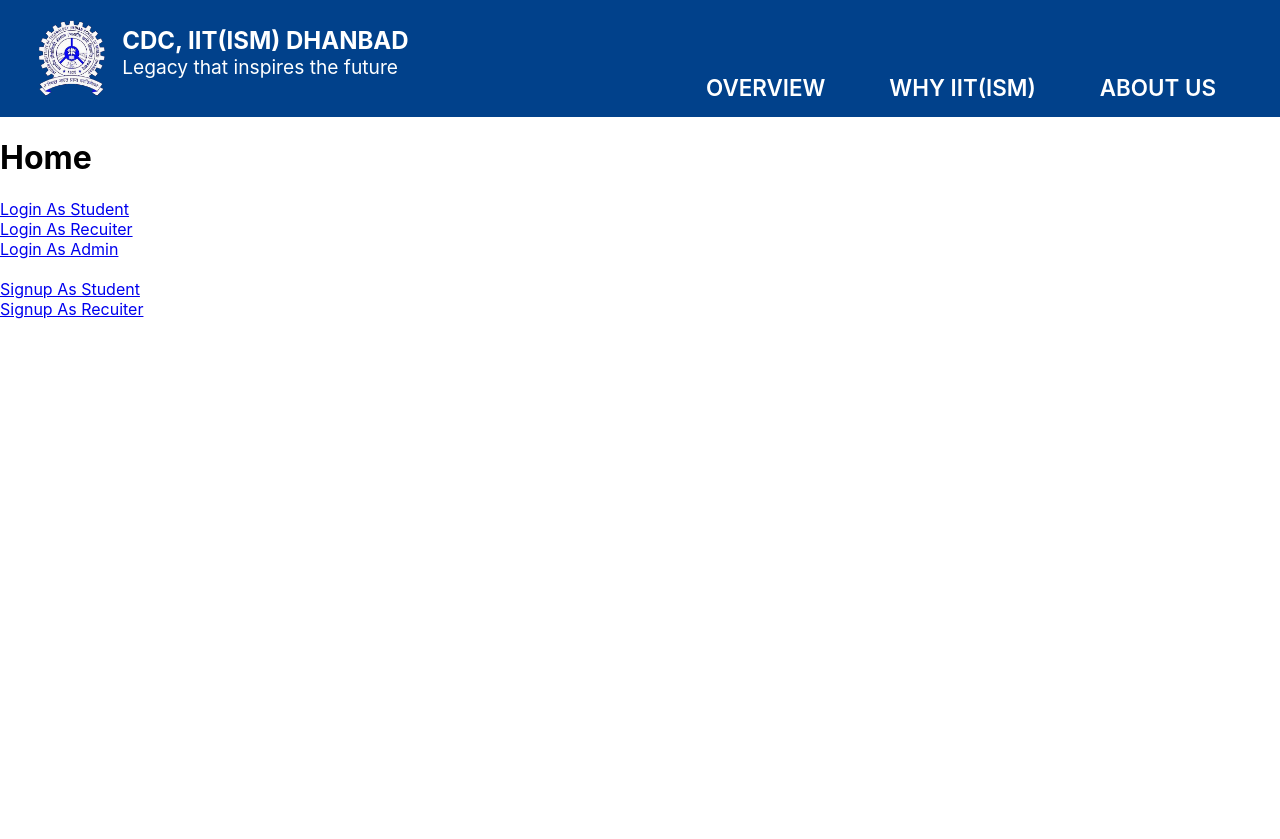
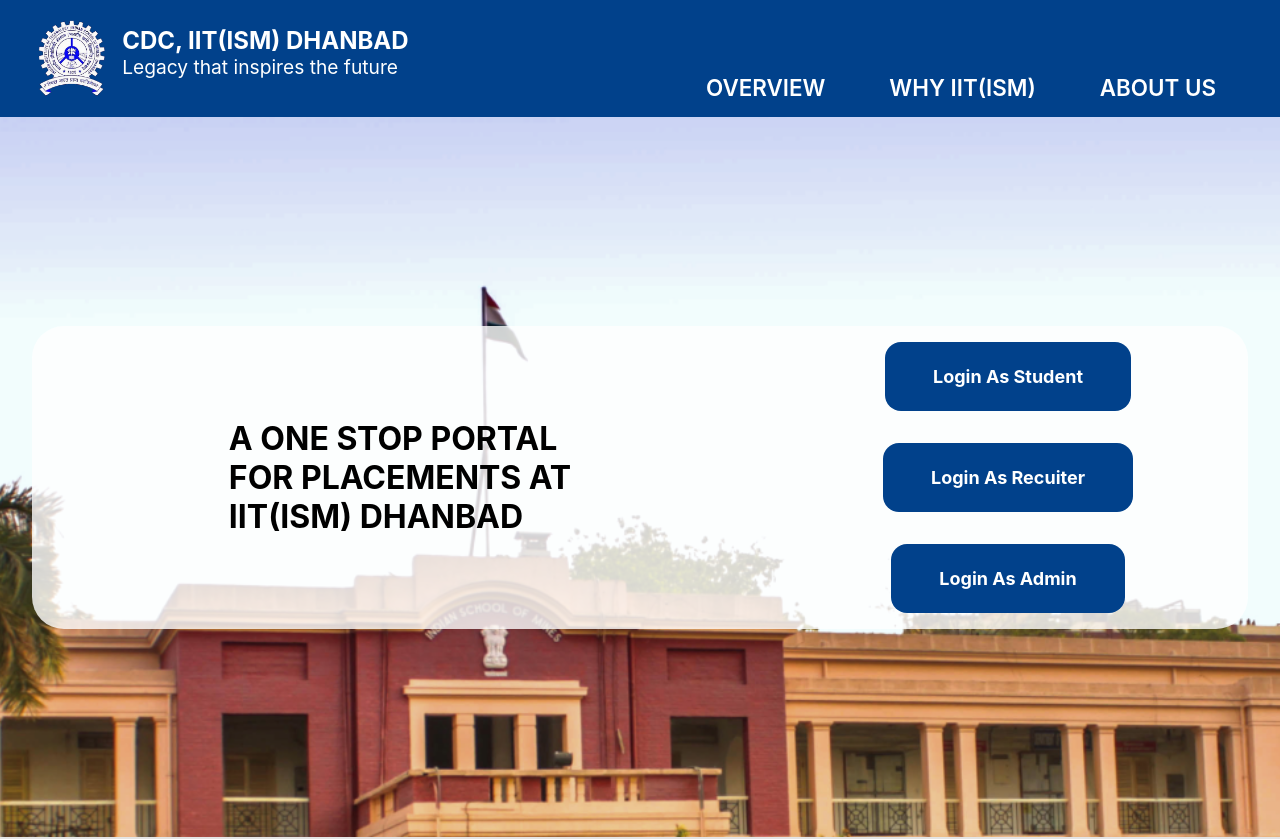
Before and after one commit to starkkumarkk1611/Indulge, a React (Create React App) app in the folder indulge-client/: page / in a window 1280 px wide. Shown: the top 839 px of the page. Before the commit the page ends 800 px from the top, so only its background shows below. Built offline with nearby package versions, Linux system fonts and the light colour scheme.

Commit message:
Landing page hero section created

```diff
--- a/indulge-client/src/pages/landing/Home.css
+++ b/indulge-client/src/pages/landing/Home.css
@@ -0,0 +1,62 @@
+#heritage{
+
+    background-image: url('../../assets/image/heritage.png');
+    width: 100vw;
+height: 90vh;
+background-repeat: no-repeat;
+background-size: cover;
+background-position: center center;
+display: flex;
+align-items: center;
+}
+#page{
+    display: flex;
+    width: 100vw;
+    /* border: 2px solid blue; */
+    background-color: rgba(255, 255, 255, 0.8);
+    /* opacity: 0.8; */
+    margin: 2rem;
+    border-radius: 2rem;
+}
+#login{
+    display: flex;
+    flex-direction: column;
+    flex: 1;
+    /* border:2px solid red; */
+    align-items: center;
+    justify-content: space-around;
+
+}
+#text{
+    display: flex;
+    align-items: center;
+    justify-content: center;
+    flex: 1;
+    /* border:2px solid red; */
+}
+#text {
+     padding: 0rem 8rem;
+}
+.logIn{
+    /* border: 2px solid blue; */
+    background-color: #01418B;
+    padding:1.5rem 3rem;
+    border-radius: 1rem;
+    margin: 1rem;
+    opacity: 1;
+
+    /* z-index: -5; */
+
+}
+.logIn a{
+    text-decoration: none;
+    font-size: large;
+    color: white;
+
+    font-weight: 700;
+}
+
+#cards{
+    width:100vw;
+    background-color: #E5E5E5;
+}
--- a/indulge-client/src/pages/landing/Home.jsx
+++ b/indulge-client/src/pages/landing/Home.jsx
@@ -1,13 +1,39 @@
 import React from "react";
 import Navbar from "../../components/Navbar/Navbar";
 import { Link } from "react-router-dom";
+import heritagebuilding from '../../assets/image/heritage.png'
 import './Home.css'
 
 const Home = () => {
   return (
     <div>
       <Navbar />
-      <h1>Home</h1>
+      <div id="heritage">
+        <div id="page">
+          <div id="text">
+
+            <h1>A ONE STOP PORTAL<br /> FOR PLACEMENTS AT<br />IIT(ISM) DHANBAD</h1>
+
+          </div>
+          <div id="login">
+            <div className="logIn" id="login-student">
+              <Link to="/login/student">Login As Student</Link>
+            </div>
+            <div className="logIn" id="login-recuiter">
+              <Link to="/login/recuiter">Login As Recuiter</Link>
+            </div>
+            <div className="logIn" id="login-admin">
+              <Link to="/login/recuiter">Login As Admin</Link>
+            </div>
+
+          </div>
+        </div>
+      </div>
+
+      <div id="cards">
+        yash
+      </div>
+
       <Link to="/login/student">Login As Student</Link> <br />
       <Link to="/login/recuiter">Login As Recuiter</Link> <br />
       <Link to="/login/admin">Login As Admin</Link> <br /> <br />
```
Also changed, not shown: indulge-client/src/assets/image/heritage.png (added).
